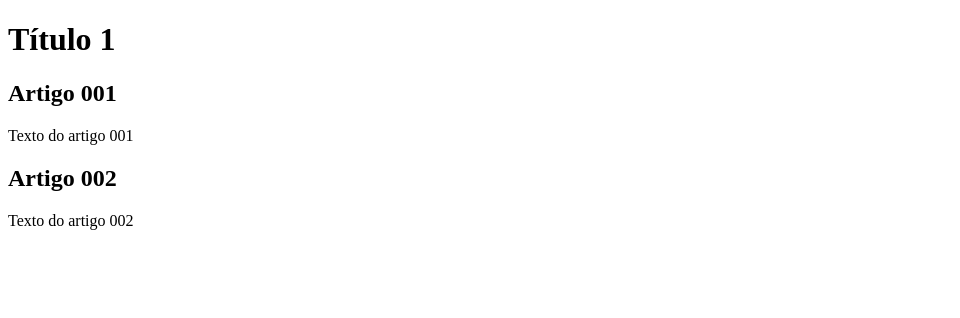
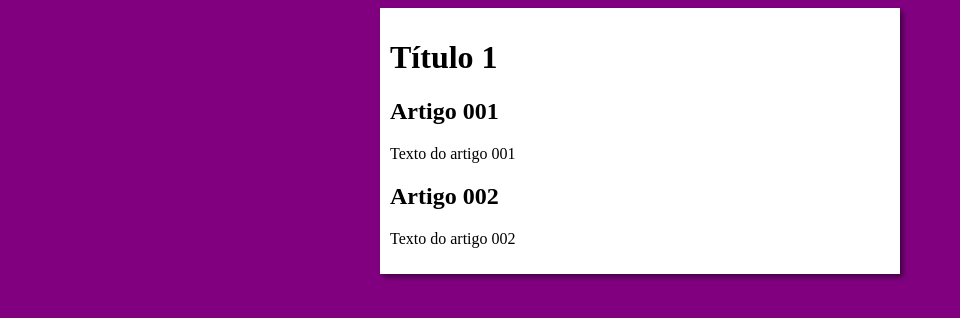
Before and after one commit to viniksal/projeto-teste, a plain HTML site: page index.html in a window 1280 px wide. Shown: the whole page, without its empty margins (0-960 px from the left). Drawn offline with Linux system fonts and the light colour scheme.

Commit message:
Iniciei o design

```diff
--- /dev/null
+++ b/estilos/style.css
@@ -0,0 +1,16 @@
+* {
+    font: arial 16px;
+}
+
+body{
+    background-color: purple;
+
+}
+
+main    {
+    background-color: white;
+    width: 500px;
+    margin: auto;
+    padding: 10px;
+    box-shadow: 3px 3px 5px rgba(0, 0, 0, 0.467);
+}
--- a/index.html
+++ b/index.html
@@ -5,6 +5,7 @@
     <meta http-equiv="X-UA-Compatible" content="IE=edge">
     <meta name="viewport" content="width=device-width, initial-scale=1.0">
     <title>Título</title>
+    <link rel="stylesheet" href="estilos/style.css">
 </head>
 <body>
 
```
